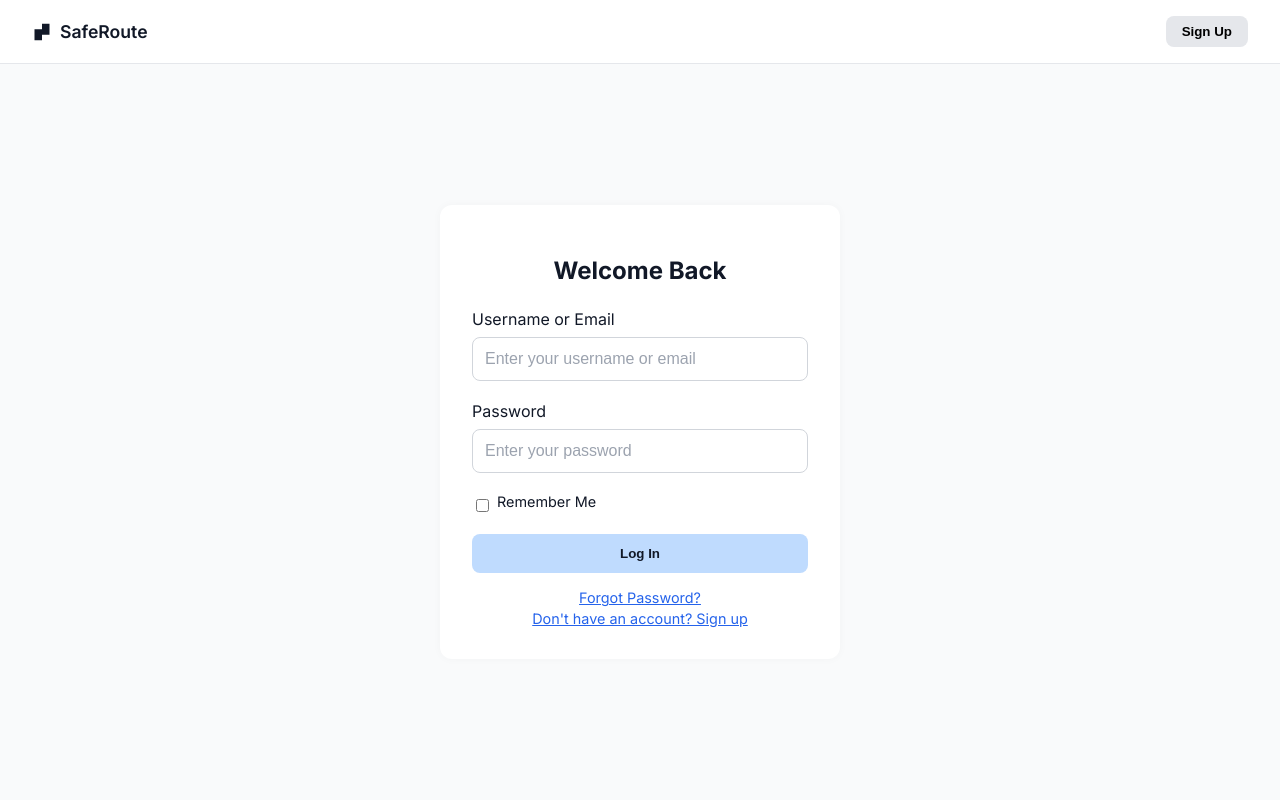
After one commit to hadeelashams/Safety-route-AI-Project-fork, a Flask app: template templates/login.html in a window 1280 px wide. The commit adds this page. Run offline with Flask 3, Linux system fonts and the light colour scheme; the template is opened without the code that fills it, so the values that code supplies are empty.

Commit message:
Add initial Flask app and login template

```diff
--- /dev/null
+++ b/app.py
@@ -0,0 +1,26 @@
+from flask import Flask, render_template, request, redirect, url_for, session, flash
+from models import get_user_by_username
+
+app = Flask(__name__)
+app.secret_key = 'your_secret_key'  # Needed for session management
+
+@app.route('/')
+def home():
+    return render_template('index.html')
+
+@app.route('/login', methods=['GET', 'POST'])
+def login():
+    error = None
+    if request.method == 'POST':
+        username_or_email = request.form['email']
+        password = request.form['password']
+        user = get_user_by_username(username_or_email)
+        if user and user['password'] == password:  # Replace with hashed password check later
+            session['user_id'] = user['id']
+            return redirect(url_for('home'))
+        else:
+            error = 'Invalid username/email or password'
+    return render_template('login.html', error=error)
+
+if __name__ == '__main__':
+    app.run(debug=True)
--- a/newlogin.html
+++ b/templates/index.html
@@ -3,7 +3,7 @@
 <head>
   <meta charset="UTF-8" />
   <meta name="viewport" content="width=device-width, initial-scale=1.0" />
-  <title>SafeRoute – Login</title>
+  <title>SafeRoute – Home</title>
   <link rel="preconnect" href="https://fonts.googleapis.com" />
   <link rel="stylesheet" href="https://fonts.googleapis.com/css2?family=Inter:wght@400;600;700&display=swap" />
   <style>
@@ -149,7 +149,7 @@
       </svg>
       SafeRoute
     </div>
-    <button class="signup-btn">Sign Up</button>
+    <button class="signup-btn" onclick="window.location.href='/signup'">Sign Up</button>
   </header>
 
   <!-- Main Content -->
--- /dev/null
+++ b/templates/login.html
@@ -0,0 +1,187 @@
+<!DOCTYPE html>
+<html lang="en">
+<head>
+  <meta charset="UTF-8" />
+  <meta name="viewport" content="width=device-width, initial-scale=1.0" />
+  <title>SafeRoute – Login</title>
+  <link rel="preconnect" href="https://fonts.googleapis.com" />
+  <link rel="stylesheet" href="https://fonts.googleapis.com/css2?family=Inter:wght@400;600;700&display=swap" />
+  <style>
+    * {
+      box-sizing: border-box;
+    }
+
+    body {
+      font-family: 'Inter', sans-serif;
+      margin: 0;
+      background-color: #f9fafb;
+      display: flex;
+      flex-direction: column;
+      min-height: 100vh;
+    }
+
+    header {
+      display: flex;
+      justify-content: space-between;
+      align-items: center;
+      padding: 1rem 2rem;
+      background-color: #fff;
+      border-bottom: 1px solid #e5e7eb;
+    }
+
+    .logo {
+      display: flex;
+      align-items: center;
+      font-weight: 600;
+      font-size: 1.1rem;
+      color: #111827;
+    }
+
+    .logo svg {
+      width: 20px;
+      height: 20px;
+      margin-right: 0.5rem;
+    }
+
+    .signup-btn {
+      background-color: #e5e7eb;
+      border: none;
+      padding: 8px 16px;
+      border-radius: 8px;
+      font-weight: 600;
+      cursor: pointer;
+    }
+
+    main {
+      flex: 1;
+      display: flex;
+      justify-content: center;
+      align-items: center;
+      padding: 2rem;
+    }
+
+    .login-box {
+      background-color: #fff;
+      padding: 2rem;
+      border-radius: 12px;
+      width: 100%;
+      max-width: 400px;
+      box-shadow: 0 0 10px rgba(0, 0, 0, 0.03);
+    }
+
+    .login-box h2 {
+      text-align: center;
+      font-size: 24px;
+      font-weight: 700;
+      color: #111827;
+      margin-bottom: 1.5rem;
+    }
+
+    .form-group {
+      margin-bottom: 1.25rem;
+    }
+
+    label {
+      display: block;
+      margin-bottom: 0.5rem;
+      color: #111827;
+      font-weight: 500;
+    }
+
+    input[type="text"],
+    input[type="password"] {
+      width: 100%;
+      padding: 12px;
+      border: 1px solid #d1d5db;
+      border-radius: 8px;
+      font-size: 1rem;
+      color: #111827;
+    }
+
+    input::placeholder {
+      color: #9ca3af;
+    }
+
+    .remember {
+      display: flex;
+      align-items: center;
+      font-size: 0.9rem;
+      color: #111827;
+      margin-bottom: 1rem;
+    }
+
+    .remember input {
+      margin-right: 0.5rem;
+    }
+
+    .login-btn {
+      width: 100%;
+      padding: 12px;
+      background-color: #bfdbfe;
+      color: #111827;
+      font-weight: 600;
+      border: none;
+      border-radius: 8px;
+      cursor: pointer;
+    }
+
+    .links {
+      margin-top: 1rem;
+      text-align: center;
+      font-size: 0.9rem;
+    }
+
+    .links a {
+      display: block;
+      color: #2563eb;
+      text-decoration: underline;
+      margin-top: 4px;
+
+    }
+  </style>
+</head>
+<body>
+  <!-- Header -->
+  <header>
+    <div class="logo">
+      <svg viewBox="0 0 48 48" fill="currentColor" xmlns="http://www.w3.org/2000/svg">
+        <path fill-rule="evenodd" clip-rule="evenodd" d="M24 4H42V17.3333V30.6667H24V44H6V30.6667V17.3333H24V4Z" />
+      </svg>
+      SafeRoute
+    </div>
+    <button class="signup-btn" onclick="window.location.href='/signup'">Sign Up</button>
+  </header>
+
+  <!-- Main Content -->
+  <main>
+    <div class="login-box">
+      <h2>Welcome Back</h2>
+      <form method="POST" action="{{ url_for('login') }}">
+        <div class="form-group">
+          <label for="email">Username or Email</label>
+          <input type="text" id="email" name="email" placeholder="Enter your username or email" />
+        </div>
+
+        <div class="form-group">
+          <label for="password">Password</label>
+          <input type="password" id="password" name="password" placeholder="Enter your password" />
+        </div>
+
+        <div class="remember">
+          <input type="checkbox" id="remember" />
+          <label for="remember">Remember Me</label>
+        </div>
+
+        <button type="submit" class="login-btn">Log In</button>
+        {% if error %}
+          <div style="color: red; text-align: center; margin-top: 10px;">{{ error }}</div>
+        {% endif %}
+        <div class="links">
+          <a href="#">Forgot Password?</a>
+          <a href="/signup">Don't have an account? Sign up</a>
+        </div>
+      </form>
+    </div>
+  </main>
+</body>
+</html>
```
Also changed, not shown: models.py (added, +33 -0 lines).
